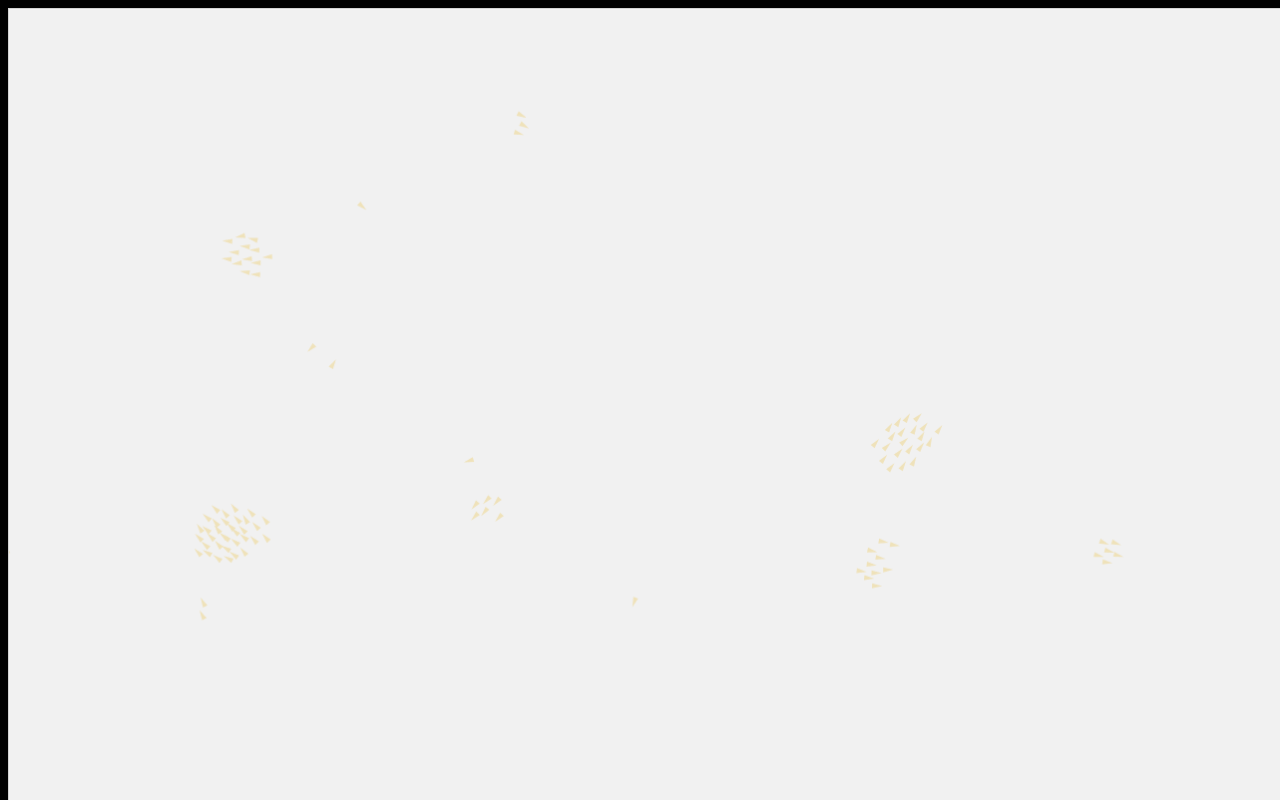
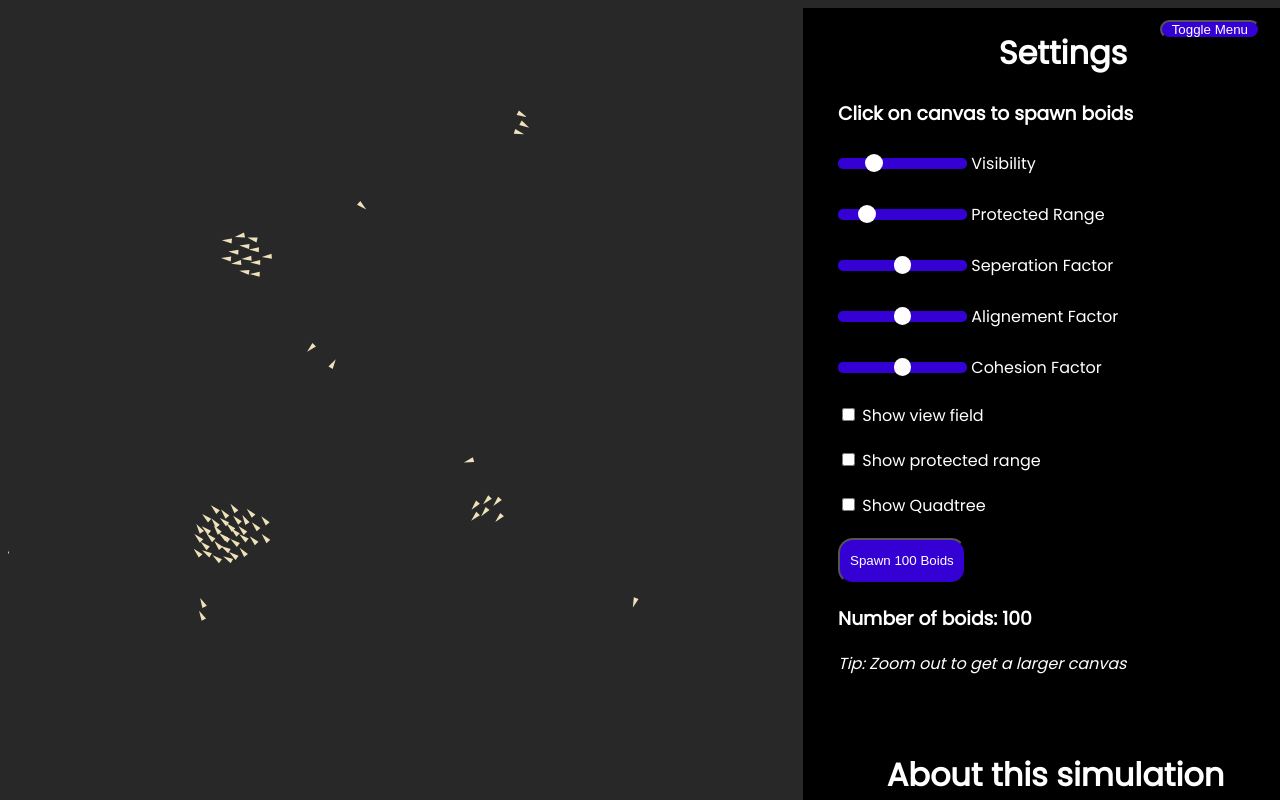
Before and after one commit to noahwgnr/Boids---Javascript-Flocking-simulation-using-a-quadtree-algorithm, a plain HTML site: page Boids/index.html in a window 1280 px wide. Drawn offline with Linux system fonts and the light colour scheme.

Commit message:
Update style.css

```diff
--- a/Boids/style.css
+++ b/Boids/style.css
@@ -1,7 +1,7 @@
 body{
     text-align: center;
     font-family: "Poppins";
-    background-color: black;
+    background-color: #282828;
     color: white;
     display: flex;
     justify-content: flex-start;
@@ -13,25 +13,50 @@ body{
     width: 100%;
 }
 
-canvas {
-    border: 1px solid #d3d3d3;
-    background-color: #f1f1f1;
+.toggleMenu {
+  position: fixed;
+  top: 20px;
+  right: 20px;
+  z-index: 1000;
+  transition: left 0.3s ease;
 }
 
+
+
+canvas {
+  background-color: #282828;
+  height: 100%;
+  overflow: hidden;
+  transition: width 0.3s ease, height 0.3s ease;
+}
+
+
+
 .menu {
+  padding-left: 35px;
+  background-color: black;
     overflow-y: scroll;
     text-align: left;
-    margin: 30px;
+    position: fixed;
+    right: -500px;
+    width: 450px;
+    height: 100%;
+    transition: right 0.3s ease;
+    z-index: 999;
 }
 
-.menu h1{
+.menu.active {
+  position: absolute;
+  right: 0;
+}
+
+h1{
     text-align: center;
 }
 
 .info{
     margin-top: 75px;
     margin-right: 15px;
-    text-align: center;
 }
 
 .info p{
```
